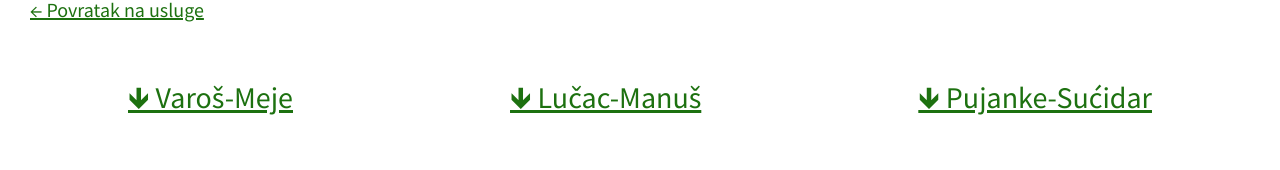
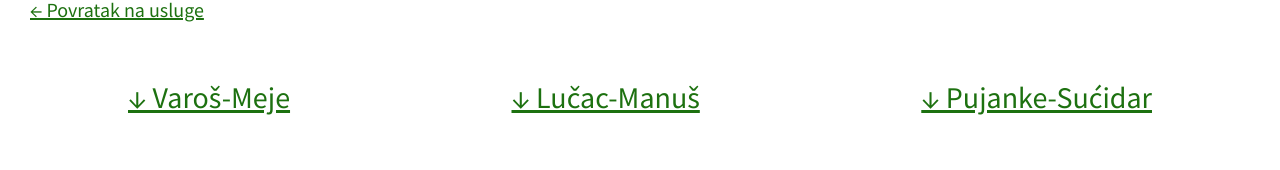
Before and after one commit to LovreCikojevic120/CiSToca-Korisnicka_Sucelja, a Next.js app: page /serviceOdvoz in a window 1280 px wide. Shown: the part 275-445 px from the top of the page. Built offline with nearby package versions, Linux system fonts and the light colour scheme.

Commit message:
Unsupported symbol change - third try

```diff
--- a/pages/serviceOdvoz.js
+++ b/pages/serviceOdvoz.js
@@ -46,9 +46,9 @@ const serviceOdvoz = () => {
 
     <div className="education-subpage--wrapper">
         <div className="odvoz--link-wrapper">
-            <a className="odvoz--link" href="#varos">🡻 Varoš-Meje</a>
-            <a className="odvoz--link" href="#lucac">🡻 Lučac-Manuš</a>
-            <a className="odvoz--link" href="#pujanke">🡻 Pujanke-Sućidar</a>
+            <a className="odvoz--link" href="#varos">↓ Varoš-Meje</a>
+            <a className="odvoz--link" href="#lucac">↓ Lučac-Manuš</a>
+            <a className="odvoz--link" href="#pujanke">↓ Pujanke-Sućidar</a>
         </div>
     </div>
 
```
